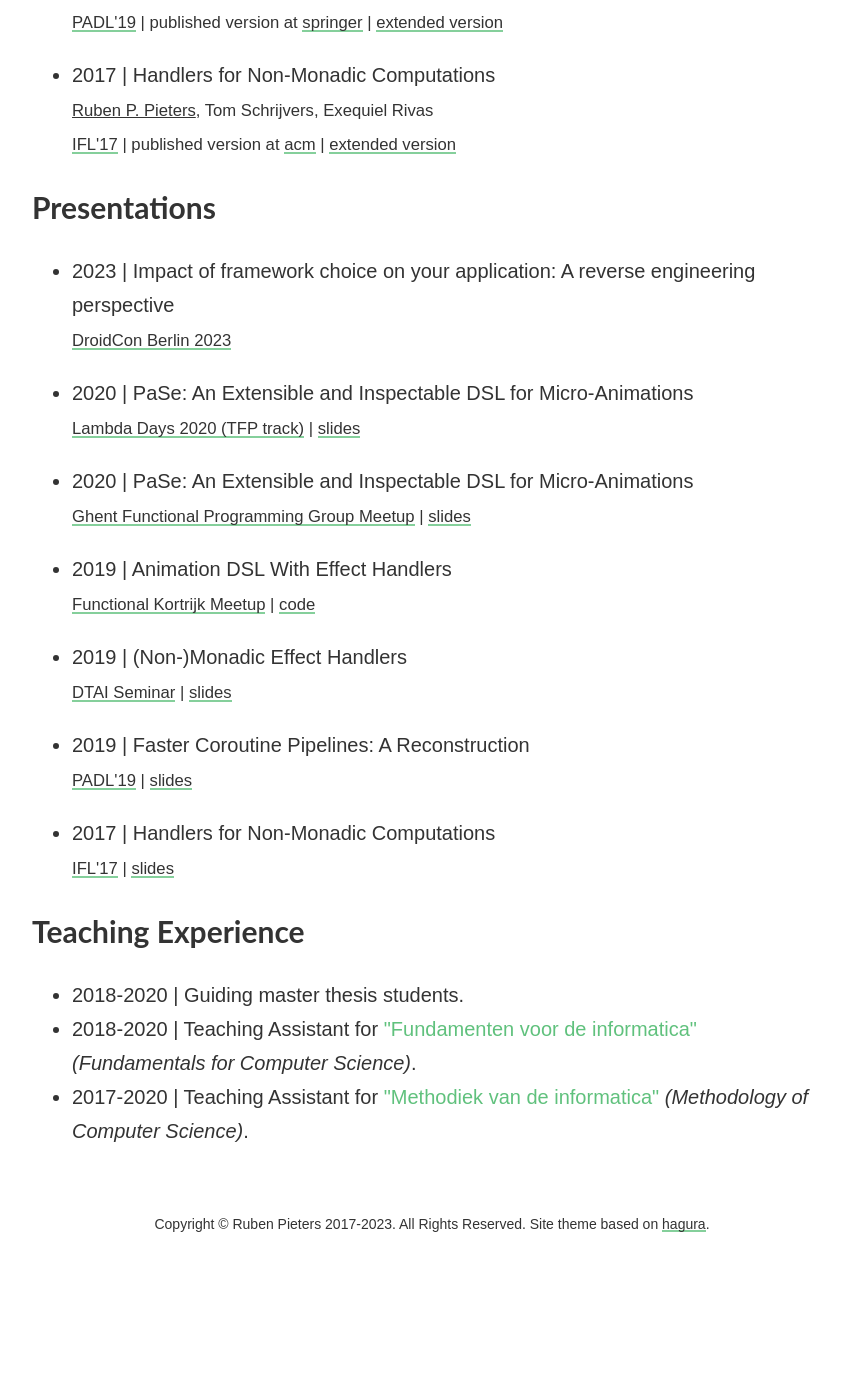
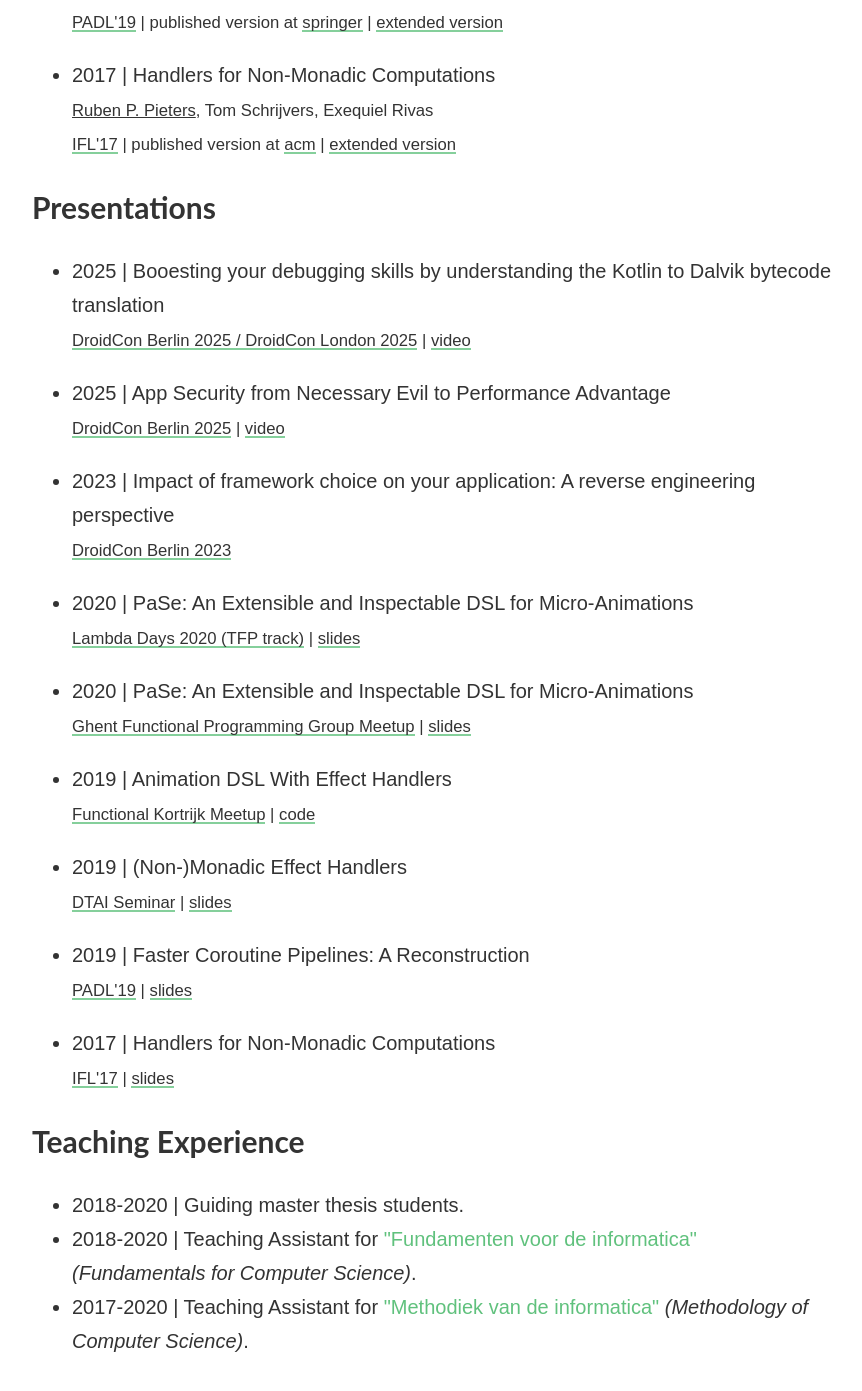
Before and after one commit to rubenpieters/rubenpieters.github.io, a Jekyll site: the page built from academic.html, in a window 1280 px wide and 1400 px high, scrolled down 728 px. Shown: the top 1391 px of the window, without its empty margins (208-1070 px from the left). Built offline with Jekyll 4.4.1, drawn with Linux system fonts in a browser that asks for light colours; before the commit the page ends 1986 px from its top, so only the background shows below that; some of the changed text lies outside the part shown.

Commit message:
add droidcon 2025 presentations

```diff
--- a/_layouts/default.html
+++ b/_layouts/default.html
@@ -56,7 +56,7 @@
     </body>
 	<footer>
         <div class="container">
-		  <p class="copyright">Copyright © Ruben Pieters 2017-2023. All Rights Reserved. Site theme based on <a href="https://github.com/sharu725/hagura">hagura</a>.</p>
+		  <p class="copyright">Copyright © Ruben Pieters 2017-2025. All Rights Reserved. Site theme based on <a href="https://github.com/sharu725/hagura">hagura</a>.</p>
         </div>
 	</footer>
 </html>
--- a/academic.html
+++ b/academic.html
@@ -37,6 +37,14 @@ layout: default
 
 <h2>Presentations</h2>
 <ul>
+  <li>
+    <p>2025 | Booesting your debugging skills by understanding the Kotlin to Dalvik bytecode translation</p>
+	  <p style="margin-top: -20px"><small><a href="https://www.droidcon.com/events/droidcon-berlin-2025/">DroidCon Berlin 2025 / DroidCon London 2025</a> | <a href="https://www.youtube.com/watch?v=XFogDQ2vwiE">video</a></small></p>
+  </li>
+  <li>
+    <p>2025 | App Security from Necessary Evil to Performance Advantage</p>
+	  <p style="margin-top: -20px"><small><a href="https://www.droidcon.com/events/droidcon-berlin-2025/">DroidCon Berlin 2025</a> | <a href="https://www.youtube.com/watch?v=7NhSg0I1ca0">video</a></small></p>
+  </li>
   <li>
     <p>2023 | Impact of framework choice on your application: A reverse engineering perspective</p>
 	  <p style="margin-top: -20px"><small><a href="https://www.droidcon.com/events/droidcon-berlin-2023/">DroidCon Berlin 2023</a></small></p>
```
